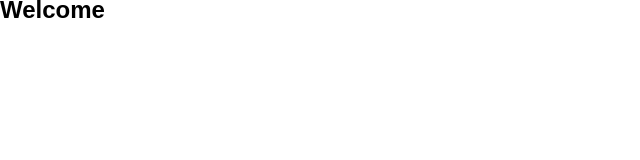
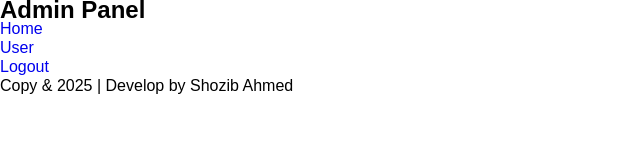
Before and after one commit to shozibahmedinfo/adminpanel, a plain HTML site: page index.html in a window 1280 px wide. Shown: the whole page, without its empty margins (0-640 px from the left). Drawn offline with Linux system fonts and the light colour scheme.

Commit message:
add section

```diff
--- a/index.html
+++ b/index.html
@@ -8,9 +8,43 @@
         <link rel="stylesheet" type="text/css" href="style.css">
     </head>
     <body>
+        <!---------------This is a Hedar section-------------------->
         <section class="full_container">
             <div class="container">
-                <h1>Welcome</h1>
+                <div class="hedaroption">
+                    <h1>Admin Panel</h1>
+                    <menu class="nave">
+                        <ul>
+                            <li><a href="#">Home</a></li>
+                            <li><a href="#">User</a></li>
+                            <li><a href="#">Logout</a></li>
+                        </ul>
+                    </menu>
+                </div>
+                <div class="clr"></div>
+            </div>
+        </section>
+        <!---------------This is a Content section-------------------->
+        <section class="full_container">
+            <div class="container">
+                <div class="content_option">
+                    <div class="left_sidebar">
+
+                    </div>
+                    <div class="content">
+
+                    </div>
+                </div>
+                <div class="clr"></div>
+            </div>
+        </section>
+        <!---------------This is a Footer section-------------------->
+        <section class="full_container">
+            <div class="container">
+                <div class="footer">
+                    <p>Copy & 2025 | Develop by Shozib Ahmed</p>
+                </div>
+                <div class="clr"></div>
             </div>
         </section>
     </body>
--- a/style.css
+++ b/style.css
@@ -1,22 +1,24 @@
-*{
-    margin:0;
-    padding:0;
-    outline:0;
-}
+*{margin:0;padding:0; outline:0;}
 body{
     font-family: Arial;
     font-size:16px;
     line-height:19px;
 }
-ul,li{
-    list-style:none;
-}
-a{
-    text-decoration: none;
-}
+ul,li{list-style:none;}
+a{text-decoration: none;}
+.clr{clear: both;}
 .full_container{
     width:100%;
 }
 .container{
     width:107;
 }
+/*--------------This is a Hedar Option------------------*/
+.hedaroption{}
+.nave{}
+.nave ul li{}
+.nave ul li a{}
+/*--------------This is a Main Content------------------*/
+/*--------------This is a Footer section------------------*/
+.footer{}
+.footer p{}
```
